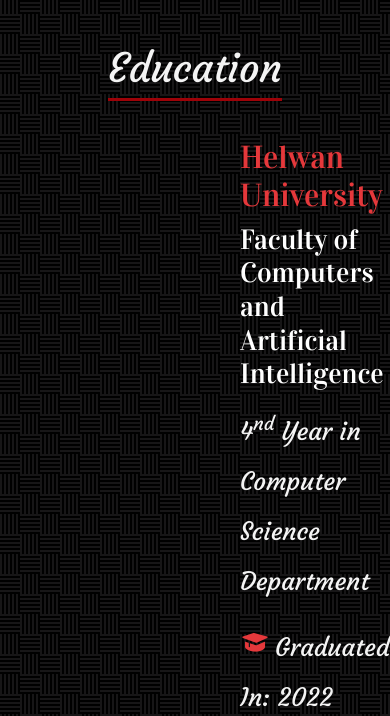
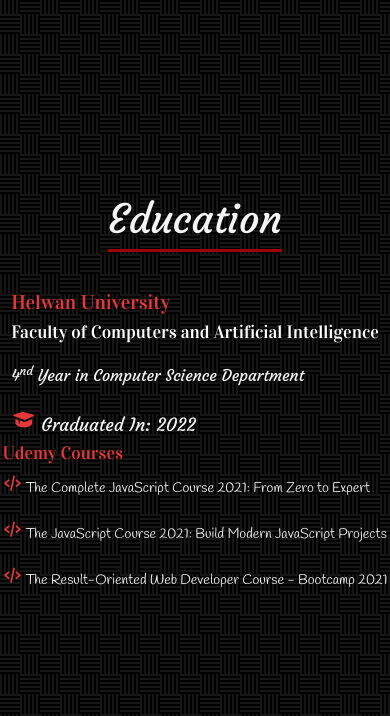
Before and after one commit to Ahmed-Roshdy-1/Ahmed-Roshdy, a plain HTML site: page index.html in a window 390 px wide. Shown: the part 866-1582 px from the top of the page. Drawn offline with Linux system fonts and the light colour scheme; a web font is replaced by a local one.

Commit message:
Update style.css

```diff
--- a/css/style.css
+++ b/css/style.css
@@ -337,7 +337,7 @@ section {
 }
 
 .coursesInfo {
-  font-family: Handlee;
+  font-family: Handlee, sans-serif;
   text-align: start;
   align-self: start;
   margin: 3rem 0 0 15rem;
@@ -355,6 +355,43 @@ section {
   font-size: 30px;
   color: var(--secondary-color);
 }
+@media (max-width: 992px) {
+  .education {
+    justify-content: center;
+  }
+  .educationInfo {
+    align-self: center;
+    margin: 0px;
+  }
+  .coursesInfo {
+    align-self: center;
+    margin: 0px;
+  }
+  .educationInfo h2 {
+    font-size: 20px;
+  }
+  .educationInfo h3 {
+    font-size: 18px;
+  }
+  .educationInfo p {
+    font-size: 16px;
+  }
+  .educationInfo i {
+    font-size: 25px;
+  }
+  .educationInfo span {
+    font-size: 18px;
+  }
+  .coursesInfo h2 {
+    font-size: 18px;
+  }
+  .coursesInfo p {
+    font-size: 14px;
+  }
+  .coursesInfo p i {
+    font-size: 20px;
+  }
+}
 
 /*  */
 
```
